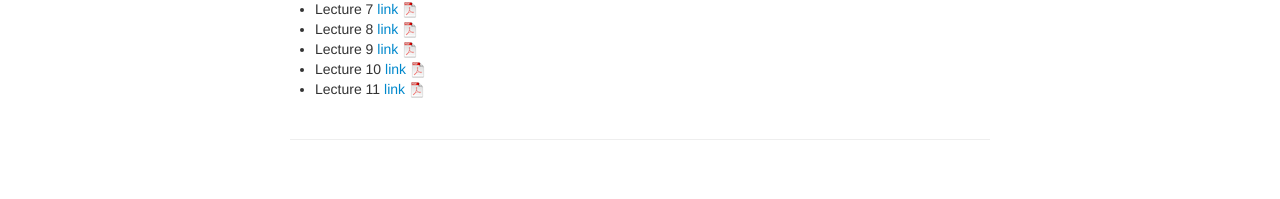
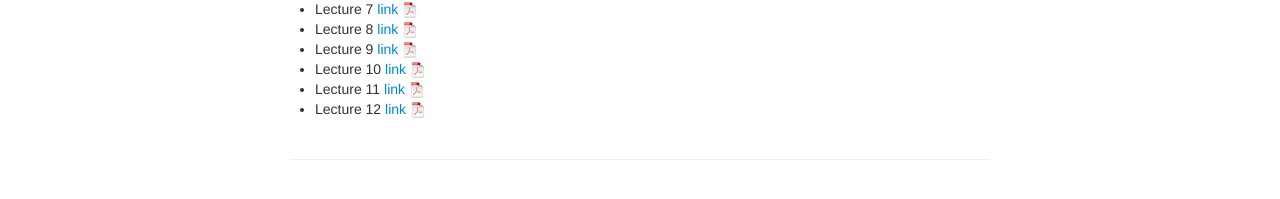
Before and after one commit to haoharryfeng/testpage4, a Jekyll site: the page built from PQHS471.md, in a window 1280 px wide. Shown: the part 313-512 px from the top of the page. Built offline with Jekyll 4.4.1, drawn with Linux system fonts in a browser that asks for light colours.

Commit message:
add lec 12

```diff
--- a/PQHS471.md
+++ b/PQHS471.md
@@ -16,3 +16,4 @@ title: PQHS 471 Machine Learning and Data Mining (Spring 2022)
 - Lecture 9 [link ![Lec1](./assets/pics/pdf-icon.png)](Lecture_9_tree.pdf)
 - Lecture 10 [link ![Lec1](./assets/pics/pdf-icon.png)](Lecture_10_SVM.pdf)
 - Lecture 11 [link ![Lec1](./assets/pics/pdf-icon.png)](Lecture_11_NN_DL.pdf)
+- Lecture 12 [link ![Lec1](./assets/pics/pdf-icon.png)](Lecture_12_utils.pdf)
```
Also changed, not shown: 1 other file.
